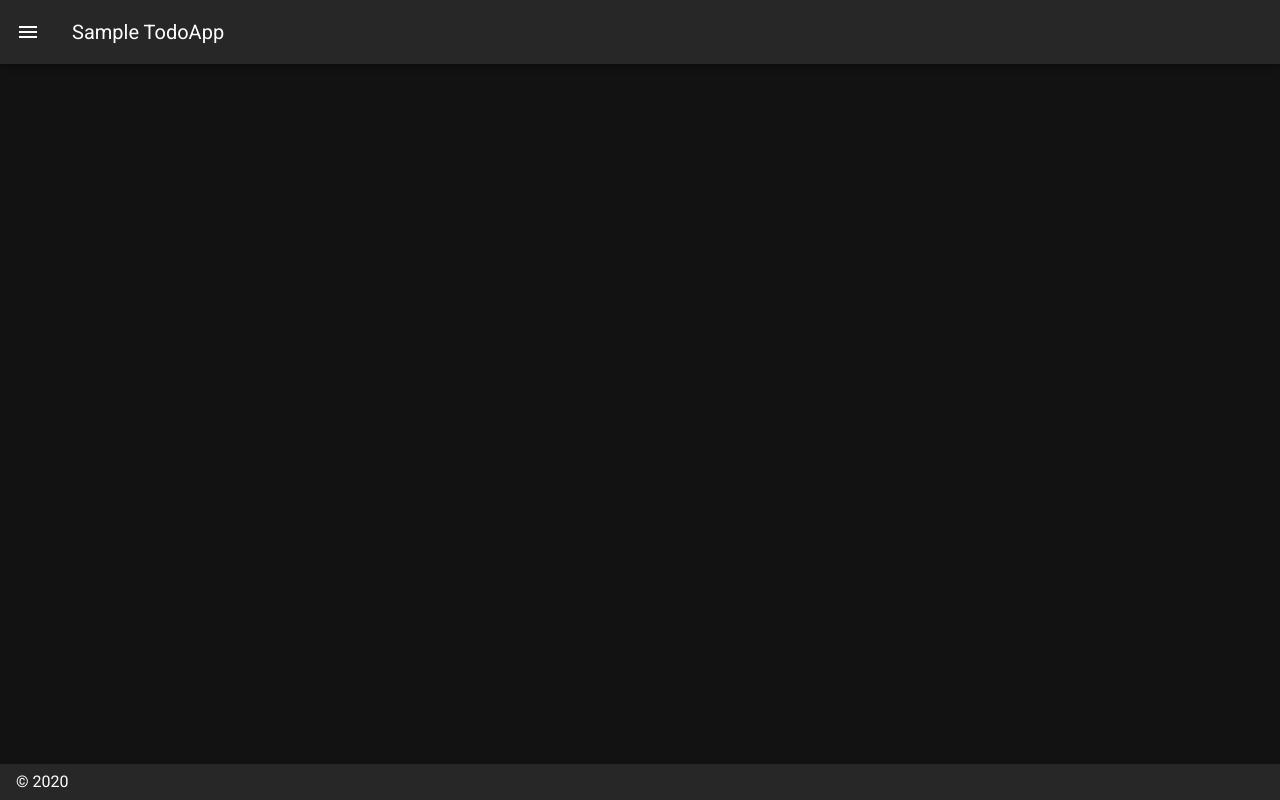
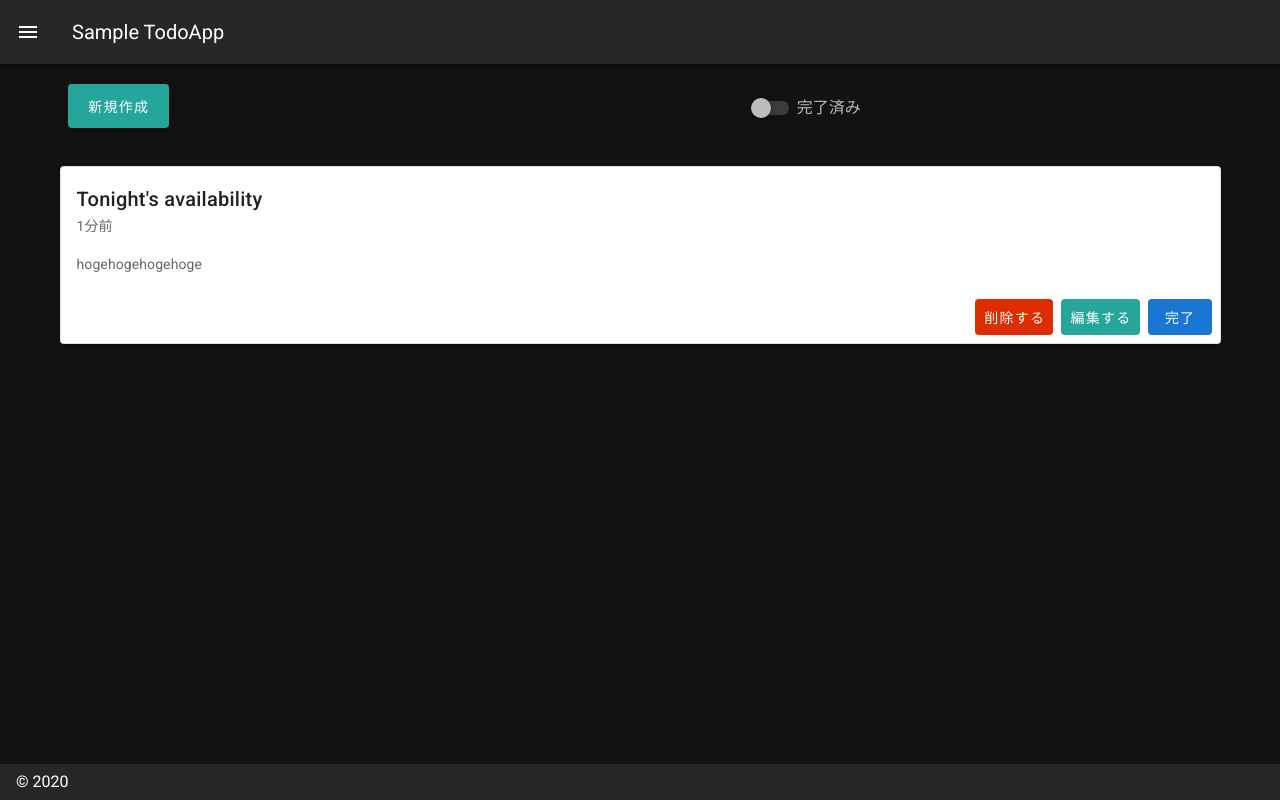
Before and after one commit to fujisawaryohei/rails-nuxt-calendar-app, a Nuxt app in the folder frontend/: page /todo in a window 1280 px wide. Built offline with nearby package versions, Linux system fonts and the light colour scheme.

Commit message:
スタイル完成

```diff
--- /dev/null
+++ b/frontend/components/TodoCard.vue
@@ -0,0 +1,17 @@
+<template>
+  <v-row>
+    <v-col cols="12">
+      <v-card elevation="2" outlined :light="true">
+        <v-card-title>Tonight's availability</v-card-title>
+        <v-card-subtitle>1分前</v-card-subtitle>
+        <v-card-text>hogehogehogehoge</v-card-text>
+        <v-card-actions>
+          <v-spacer></v-spacer>
+          <v-btn depressed color="error"> 削除する </v-btn>
+          <v-btn depressed color="info"> 編集する </v-btn>
+          <v-btn depressed color="primary"> 完了 </v-btn>
+        </v-card-actions>
+      </v-card>
+    </v-col>
+  </v-row>
+</template>
--- /dev/null
+++ b/frontend/components/TodoTop.vue
@@ -0,0 +1,10 @@
+<template>
+  <v-row>
+    <v-col cols="7">
+      <v-btn class="ma-2" color="info" large> 新規作成 </v-btn>
+    </v-col>
+    <v-col cols="5">
+      <v-switch label="完了済み"></v-switch>
+    </v-col>
+  </v-row>
+</template>
--- a/frontend/layouts/default.vue
+++ b/frontend/layouts/default.vue
@@ -30,6 +30,11 @@ export default {
       loggedInItems: [
         {
           icon: 'mdi-apps',
+          title: 'Todo一覧',
+          to: '/todo',
+        },
+        {
+          icon: 'mdi-apps',
           title: 'Todoを追加する',
           to: '/',
         },
--- /dev/null
+++ b/frontend/pages/todo.vue
@@ -0,0 +1,16 @@
+<template>
+  <div>
+    <todo-top />
+    <todo-card />
+  </div>
+</template>
+<script>
+import TodoTop from '../components/TodoTop'
+import TodoCard from '../components/TodoCard'
+export default {
+  components: {
+    'todo-top': TodoTop,
+    'todo-card': TodoCard,
+  },
+}
+</script>
```
